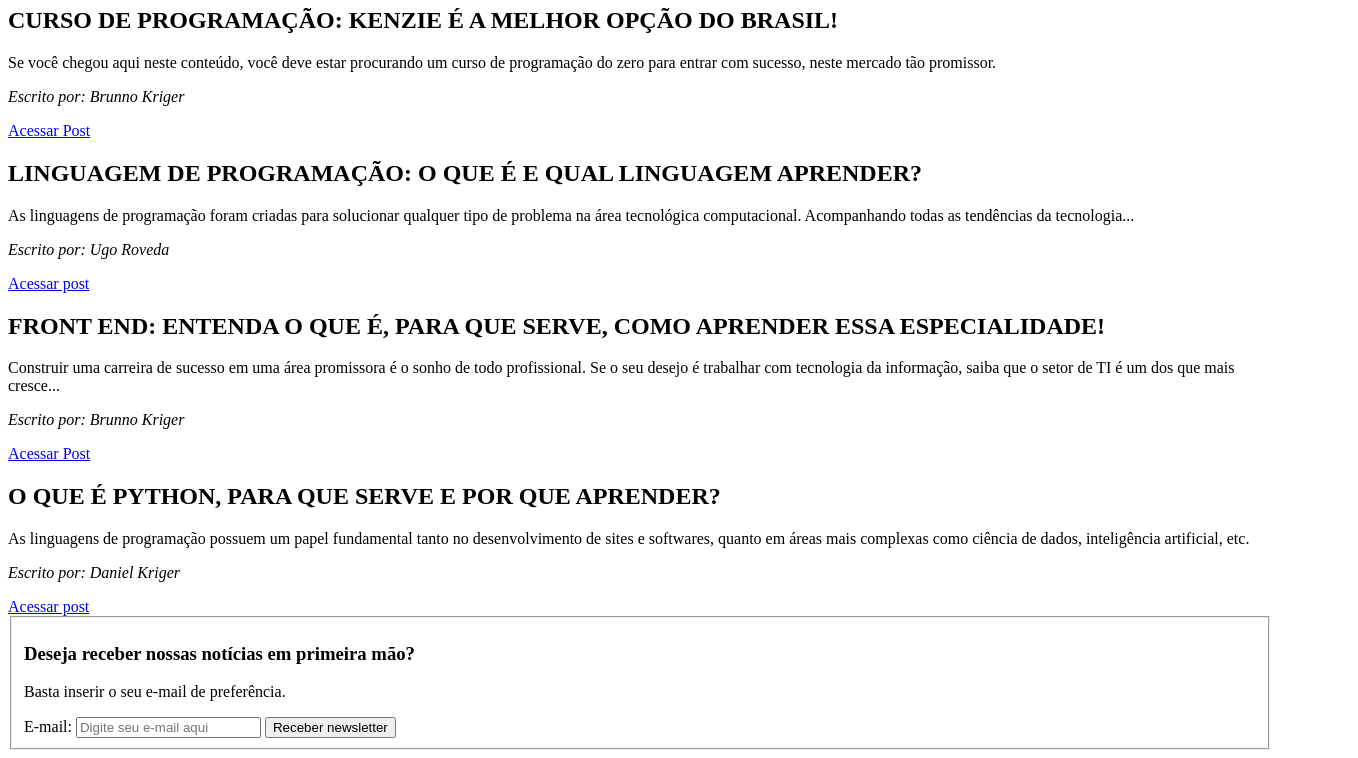
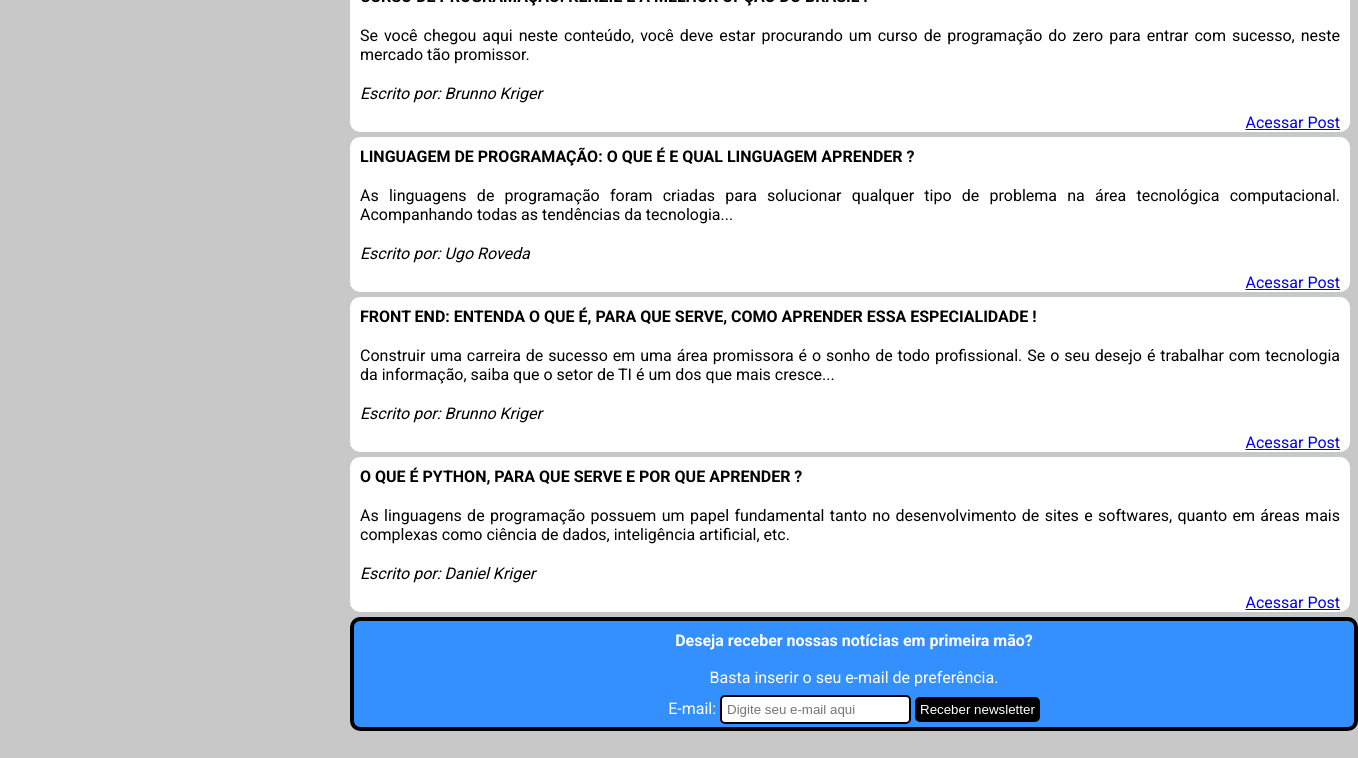
Before and after one commit to Kenzie-Academy-Brasil-Developers/m1-sp2-kenzie-blog-jJINKINGS, a plain HTML site: page index.html in a window 1280 px wide. Shown: the part 385-1143 px from the top of the page, 1358 px wide, since content can reach past the window. After the commit the page ends 1118 px from the top, so only its background shows below. Drawn offline with Linux system fonts and the light colour scheme.

Commit message:
Tarefa 3 - Estilizando blog Kenzie

```diff
--- /dev/null
+++ b/index.css
@@ -0,0 +1,93 @@
+@import url('https://fonts.googleapis.com/css2?family=Roboto:wght@100;400;700&display=swap');
+
+* {
+    padding: 0;
+    margin:0;
+    border: 0;
+}
+
+body {
+    background-color:rgb(200, 200, 200);
+    font-family: 'Roboto' , sans-serif;
+}
+
+header {
+    background-color: white;
+    text-align: center;
+}
+
+h1 {
+    padding-bottom: 15px;
+}
+
+section {
+    text-align: left;
+}
+
+.posts {
+    display: flex; /**/
+    align-items: flex-start; /**/
+    flex-direction: column; /**/
+    width: 1000px; /**/
+    margin: 5px 350px;
+    background-color: white;
+    border-radius: 10px;
+}
+
+footer {
+    width: 1000px;
+    color: white;
+    text-align: center;
+    margin: 5px 350px 2px;
+    background-color: #3590ff;
+    border-radius: 10px;
+
+}
+
+h4 {
+    /* text-align: left; */
+    padding: 10px;
+}
+
+a {
+    width: 99%;
+    text-align: right;
+
+}
+
+p {
+    text-align: justify;
+    padding: 10px;
+}
+
+.footer_titulo {
+    text-align: center;
+    padding: 10px;
+}
+
+.footer_paragrafo {
+    text-align: center;
+    padding: 8px;
+}
+
+button {
+    color:white;
+    background-color: black;
+    border-radius: 5px;
+    margin-bottom: 5px;
+    padding: 5px;
+}
+
+input {
+    border-radius: 5px;
+    padding: 5px;
+    outline: none;
+}
+
+.border1 {
+    border: solid 4px black;
+}
+
+.border2 {
+    border: solid 2px black;
+}
--- a/index.html
+++ b/index.html
@@ -2,7 +2,7 @@
 <html lang="pt-br">
 <head>
     <meta charset="UTF-8">
-    <meta name="viewport" content="width=device-width, initial-scale=1.0">
+    <link rel="stylesheet" href="./index.css">
     <title>Blog Kenzie</title>
 </head>
 <body>
@@ -13,55 +13,55 @@
     </header>
 
     <main>
-        <div>
-            <h2>CURSO DE PROGRAMAÇÃO: KENZIE É A MELHOR OPÇÃO DO BRASIL!</h2>
+        <section>
+            <article class="posts">
+                <h4>CURSO DE PROGRAMAÇÃO: KENZIE É A MELHOR OPÇÃO DO BRASIL !</h4>
                 <p>
                     Se você chegou aqui neste conteúdo, você deve estar procurando um curso de programação do zero para entrar com sucesso, neste mercado tão promissor.
                 </p>
                 <p><em>Escrito por: Brunno Kriger</em></p>
                 <a href="https://kenzie.com.br/blog/melhor-curso-de-programacao/" target="_blank">Acessar Post</a>
-        </div>
+            </article>
 
-        <div>
-            <h2>LINGUAGEM DE PROGRAMAÇÃO: O QUE É E QUAL LINGUAGEM APRENDER?</h2>
+            <article class="posts">
+                <h4>LINGUAGEM DE PROGRAMAÇÃO: O QUE É E QUAL LINGUAGEM APRENDER ?</h4>
                 <p>
                     As linguagens de programação foram criadas para solucionar qualquer tipo de problema na área tecnológica computacional. Acompanhando todas as tendências da tecnologia...
                 </p>
                 <p><em>Escrito por: Ugo Roveda</em></p>
-            <a href="https://kenzie.com.br/blog/linguagem-de-programacao/" target="_blank">Acessar post</a>
-        </div>
+                <a href="https://kenzie.com.br/blog/linguagem-de-programacao/" target="_blank">Acessar Post</a>
+            </article>
 
-        <div>
-            <h2>FRONT END: ENTENDA O QUE É, PARA QUE SERVE, COMO APRENDER ESSA ESPECIALIDADE!</h2>
+            <article class="posts">
+                <h4>FRONT END: ENTENDA O QUE É, PARA QUE SERVE, COMO APRENDER ESSA ESPECIALIDADE !</h4>
                 <p>
                     Construir uma carreira de sucesso em uma área promissora é o sonho de todo profissional. Se o seu desejo é trabalhar com tecnologia da informação, saiba que o setor de TI é um dos que mais cresce...
                 </p>
                 <p><em>Escrito por: Brunno Kriger</em></p>
-            <a href="https://kenzie.com.br/blog/front-end/">Acessar Post</a>
-        </div>
+                <a href="https://kenzie.com.br/blog/front-end/" target="_blank">Acessar Post</a>
+            </article>
 
-        <div>
-            <h2>O QUE É PYTHON, PARA QUE SERVE E POR QUE APRENDER?</h2>
+            <article class="posts">
+                <h4>O QUE É PYTHON, PARA QUE SERVE E POR QUE APRENDER ?</h4>
                 <p>
                     As linguagens de programação possuem um papel fundamental tanto no desenvolvimento de sites e softwares, quanto em áreas mais complexas como ciência de dados, inteligência artificial, etc.
                 </p>
                 <p><em>Escrito por: Daniel Kriger</em></p>
-            <a href="https://kenzie.com.br/blog/o-que-e-python/">Acessar post</a>
-        </div>
+                <a href="https://kenzie.com.br/blog/o-que-e-python/" target="_blank">Acessar Post</a>
+            </article>
+        </section>
+    </main>
 
-        <section>
+     <footer class="border1">
+            <h4 class="footer_titulo">Deseja receber nossas notícias em primeira mão?</h4>
+            <p class="footer_paragrafo">Basta inserir o seu e-mail de preferência.</p>
+
             <form action="">
-                <fieldset>
-                    <h3>Deseja receber nossas notícias em primeira mão?</h3>
-                    <p>Basta inserir o seu e-mail de preferência.</p>
-
                     <label for="input_email">E-mail:</label>
-                    <input type="email" id="input_email" name="email" placeholder="Digite seu e-mail aqui">
+                    <input type="email" id="input_email" name="email" placeholder="Digite seu e-mail aqui" class="border2">
 
                     <button type="submit">Receber newsletter</button>
-                </fieldset>
             </form>
-        </section>
-    </main>
+     </footer>
 </body>
 </html>
```
Lines whose indentation alone changed are shown as unchanged.
